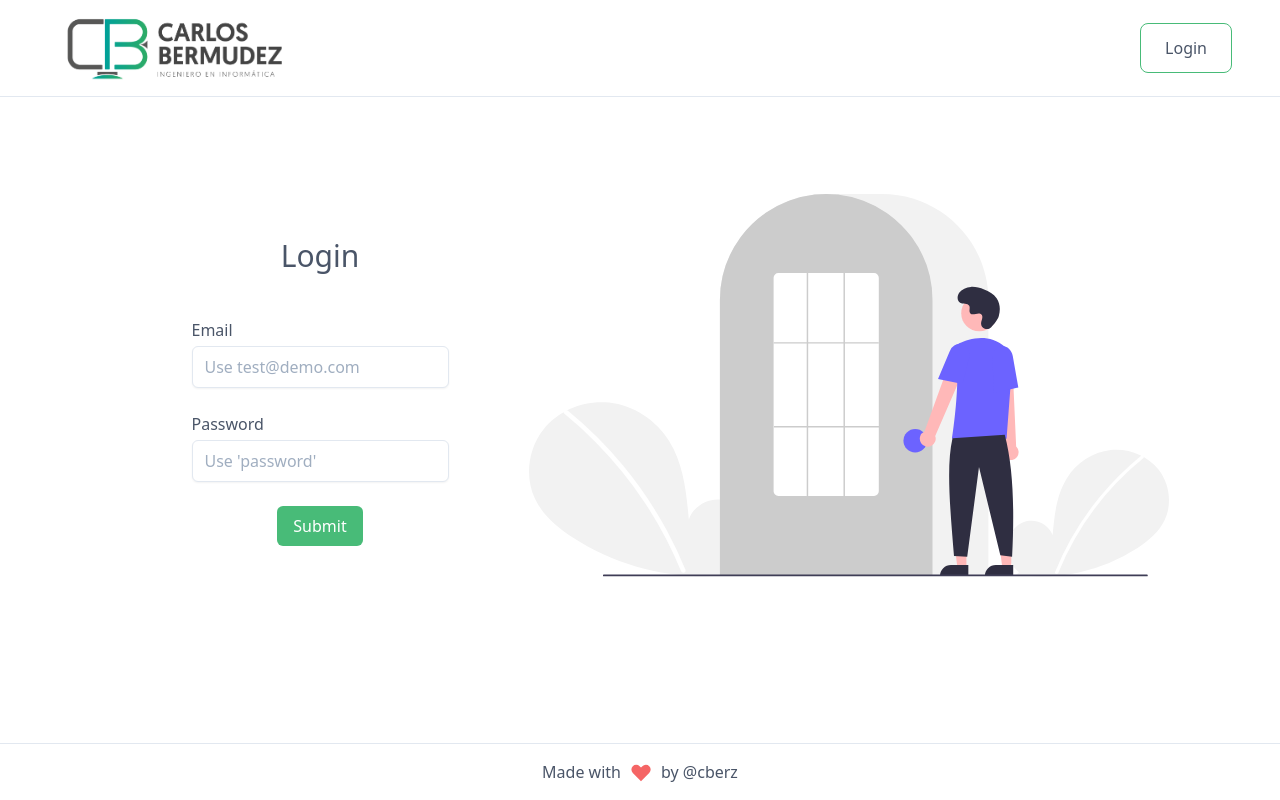
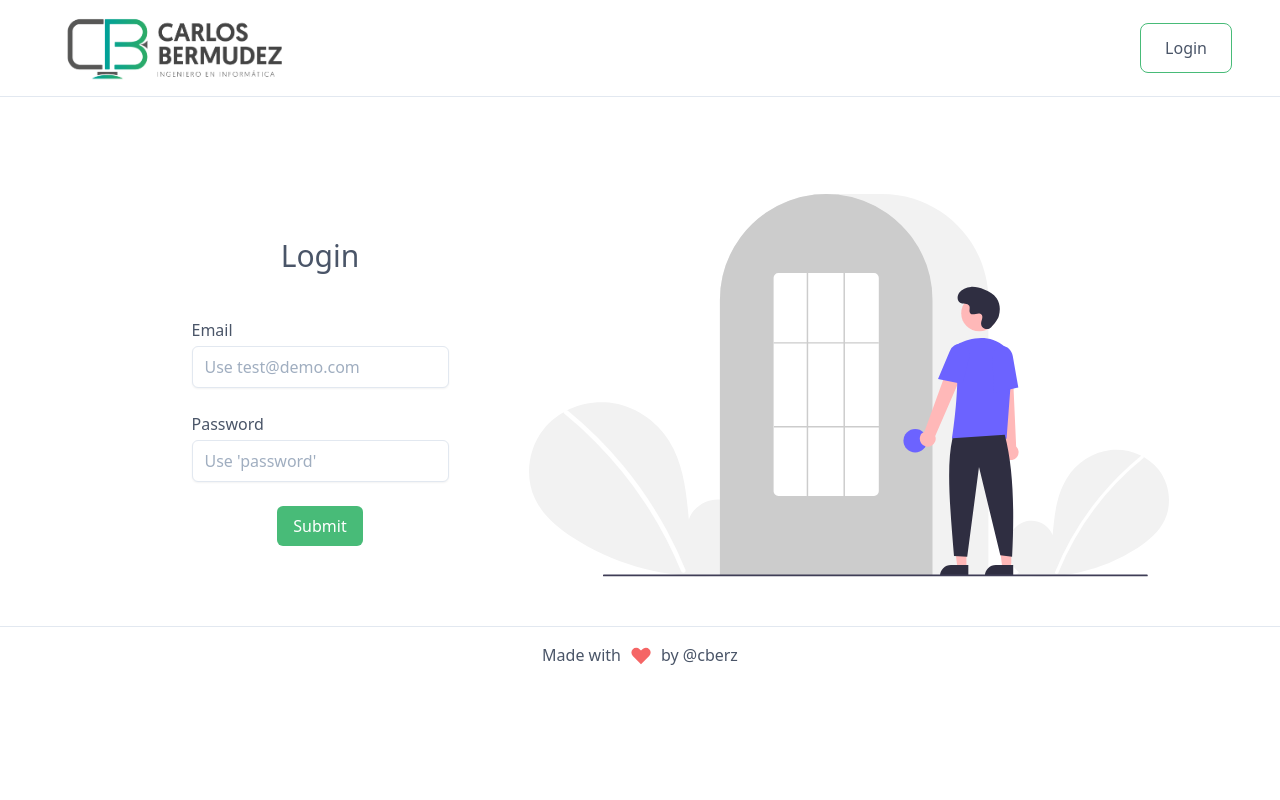
Before and after one commit to cberz/users-crud-ui, a Nuxt app: page /login in a window 1280 px wide. Built offline with nearby package versions, Linux system fonts and the light colour scheme.

Commit message:
Footer is not fixed bottom anymore

```diff
--- a/components/Footer.vue
+++ b/components/Footer.vue
@@ -1,5 +1,5 @@
 <template>
-  <div class="w-full fixed bottom-0 border-t">
+  <div class="w-full border-t">
     <div class="py-4 space-x-2 flex items-center justify-center">
       <span> Made with </span>
       <svg
--- a/pages/index.vue
+++ b/pages/index.vue
@@ -1,5 +1,5 @@
 <template>
-  <div class="mt-10 px-24 flex flex-col">
+  <div class="my-10 px-24 flex flex-col">
     <Message :message="message" />
     <div class="flex justify-between">
       <h1 class="text-3xl leading-6">User administration system</h1>
```
